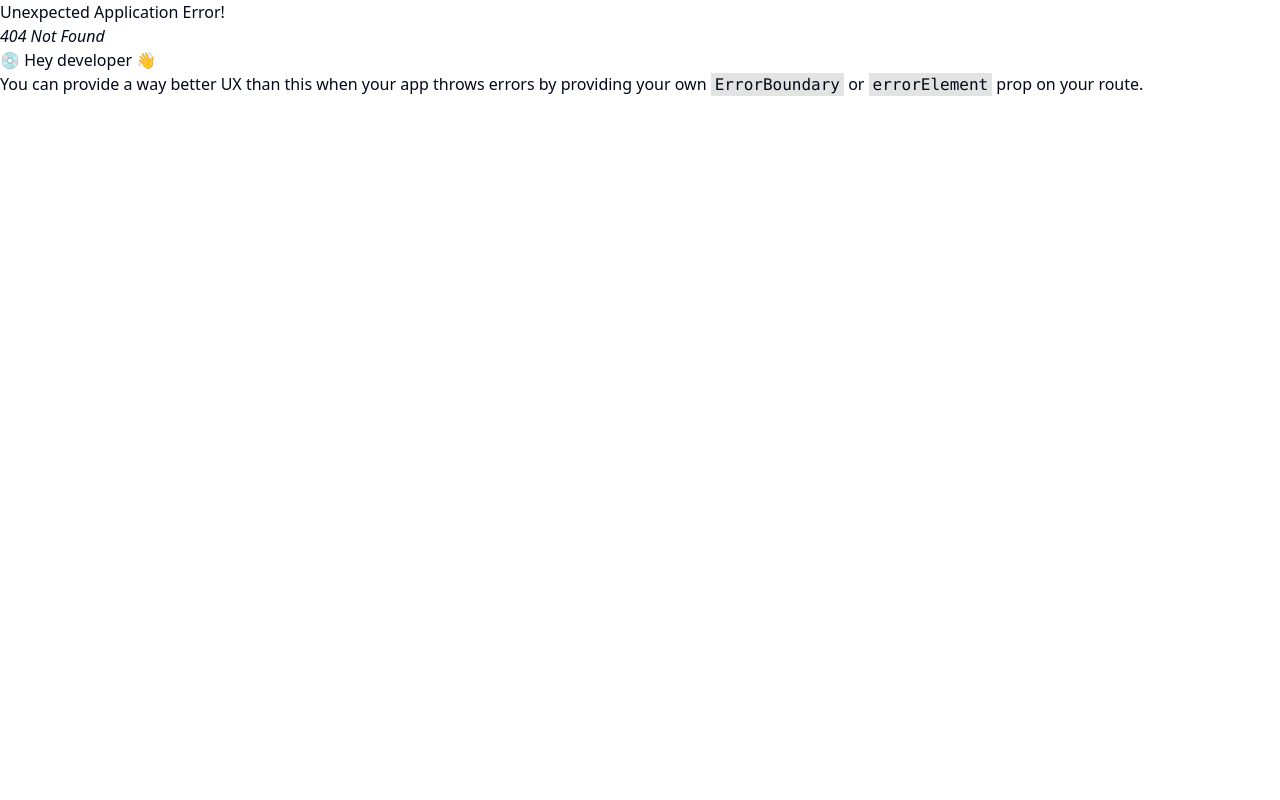
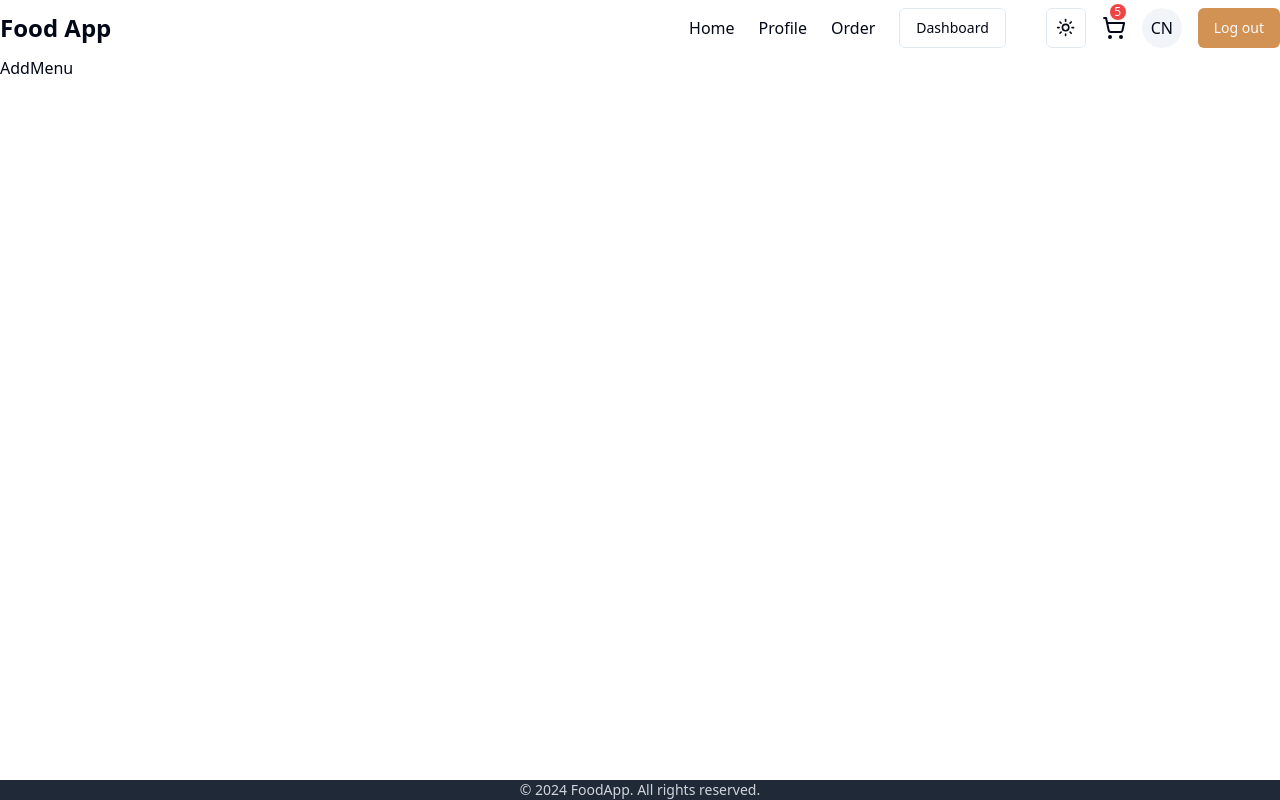
Before and after one commit to Bishal1998/Food-App, a React (Vite) app in the folder client/: page /admin/addmenu in a window 1280 px wide. Before the commit this address had no page. Built offline with nearby package versions, Linux system fonts and the light colour scheme.

Commit message:
AddMenu component created

```diff
--- /dev/null
+++ b/client/src/admin/AddMenu.tsx
@@ -0,0 +1,9 @@
+
+
+const AddMenu = () => {
+  return (
+    <div>AddMenu</div>
+  )
+}
+
+export default AddMenu
--- a/client/src/main.tsx
+++ b/client/src/main.tsx
@@ -14,6 +14,7 @@ import SearchPage from "@/components/SearchPage";
 import DetailPage from "@/components/DetailPage";
 import Cart from "@/components/Cart";
 import Restaurant from "@/admin/Restaurant";
+import AddMenu from "@/admin/AddMenu";
 
 const router = createBrowserRouter([
   {
@@ -44,6 +45,10 @@ const router = createBrowserRouter([
         path: "/admin/restaurant",
         element: <Restaurant />,
       },
+      {
+        path: "/admin/addmenu",
+        element: <AddMenu />,
+      },
     ],
   },
   {
```
